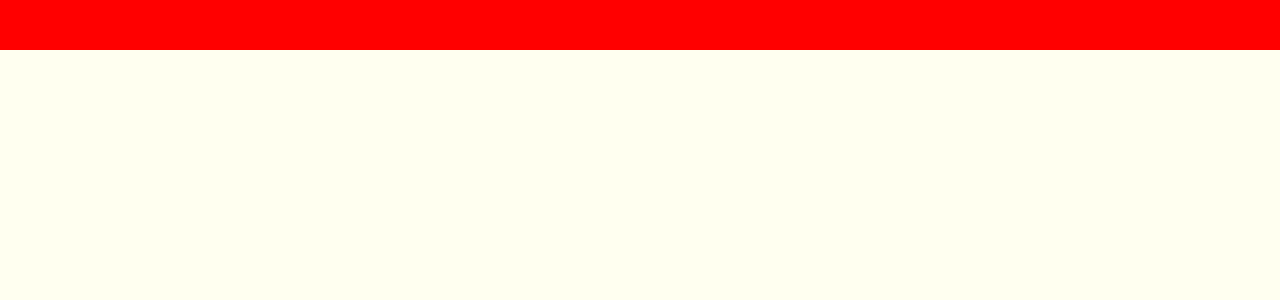
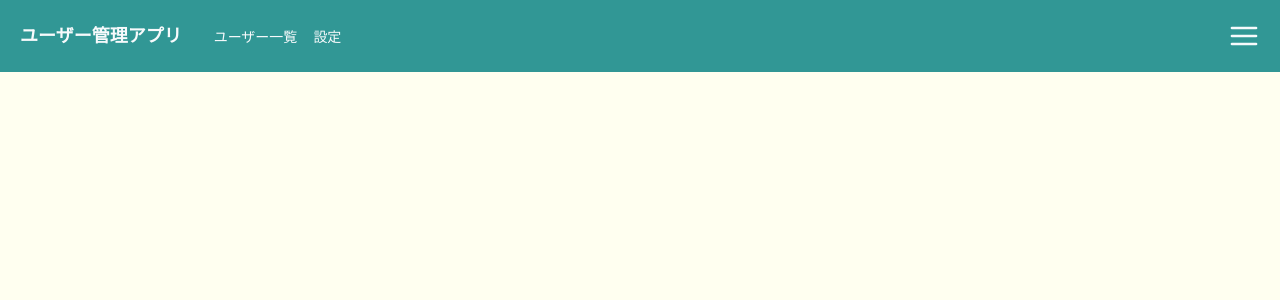
Before and after one commit to Fukuemon/React_Knowledge, a React (Vite) app in the folder 999_Practice/react-chakra/: page /home in a window 1280 px wide. Shown: the top 300 px of the page. Built offline with nearby package versions, Linux system fonts and the light colour scheme.

Commit message:
✨ Headerの作成 #9
Flexで要素を横に並べる
alignとjustifyで要素を均等に配置
プロパティ={{}}でレスポンシブ設定
_hover~{{}}で擬似要素指定

```diff
--- a/999_Practice/react-chakra/package.json
+++ b/999_Practice/react-chakra/package.json
@@ -10,6 +10,7 @@
     "preview": "vite preview"
   },
   "dependencies": {
+    "@chakra-ui/icons": "^2.1.0",
     "@chakra-ui/react": "^2.8.0",
     "@emotion/react": "^11.11.1",
     "@emotion/styled": "^11.11.0",
--- a/999_Practice/react-chakra/src/components/layout/Header.tsx
+++ b/999_Practice/react-chakra/src/components/layout/Header.tsx
@@ -1,6 +1,41 @@
 import React from "react";
 import { memo, FC } from "react";
+import { Flex, Heading, Link, Box } from "@chakra-ui/react";
+import { HamburgerIcon } from "@chakra-ui/icons";
 
 export const Header: FC = memo(() => {
-  return <div style={{ height: "50px", backgroundColor: "red" }}></div>;
+  return (
+    <Flex
+      as="nav"
+      bg="teal.500"
+      align="center"
+      color="gray.50"
+      padding={{ base: 3, md: 5 }} // base: 320px, md: 768px
+      justify="space-between"
+    >
+      <Flex
+        align="center"
+        as="a"
+        mr={8}
+        _hover={{ color: "blue.500", cursor: "pointer" }}
+      >
+        <Heading as="h1" fontSize={{ base: "mg", md: "lg" }}>
+          ユーザー管理アプリ
+        </Heading>
+      </Flex>
+      <Flex
+        align="center"
+        fontSize={"sm"}
+        flexGrow={2}
+        display={{ base: "none", md: "flex" }}
+        _hover={{ color: "blue.500", cursor: "pointer" }}
+      >
+        <Box pr={4}>
+          <Link>ユーザー一覧</Link>
+        </Box>
+        <Link>設定</Link>
+      </Flex>
+      <HamburgerIcon boxSize={8} />
+    </Flex>
+  );
 });
```
Also changed, not shown: 1 other file (tests, documents, lock files or other folders).
